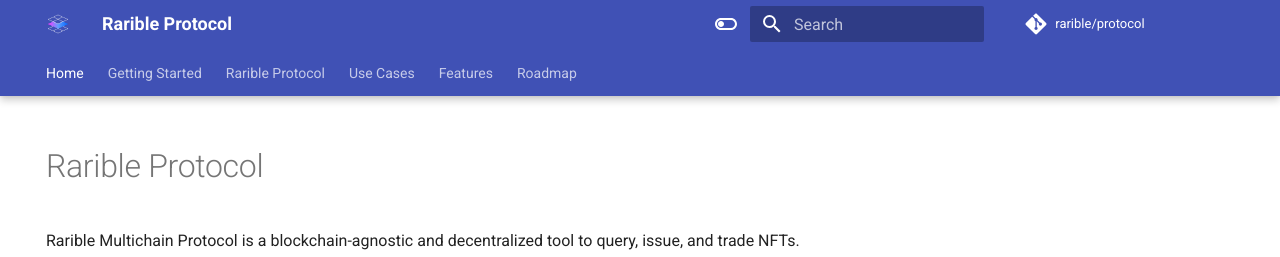
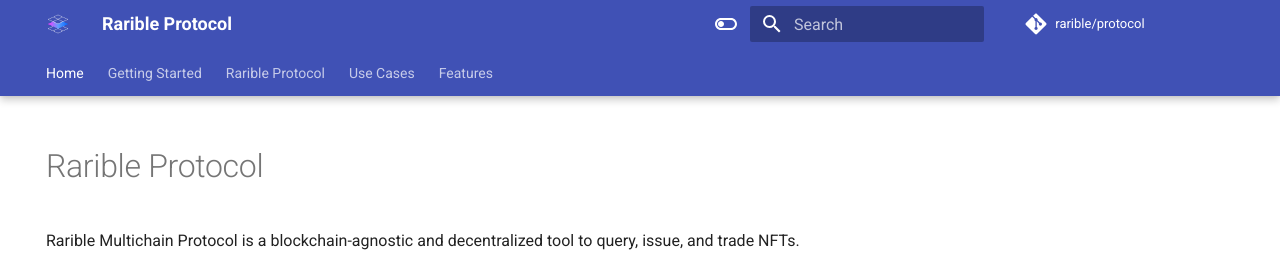
Before and after one commit to rarible/protocol, an MkDocs documentation site: the page built from docs/index.md, in a window 1280 px wide. Shown: the top 257 px of the page. Built offline with MkDocs 1.6.1 and Material for MkDocs 9.7.7, drawn with Linux system fonts in a browser that asks for light colours; comment, search, counter and statistics services are not loaded.

Commit message:
fix: hide roadmap for discussing

```diff
--- a/mkdocs.yml
+++ b/mkdocs.yml
@@ -147,4 +147,3 @@
       - 'Moralis Lazy Mint & Sell plugin': 'use-cases/moralisplugin.md'
       - 'Setting Up Royalties on an External Collection': 'use-cases/royalties-on-a-external-collection.md'
   - 'Features': 'features.md'
-  - 'Roadmap': 'roadmap.md'
```
